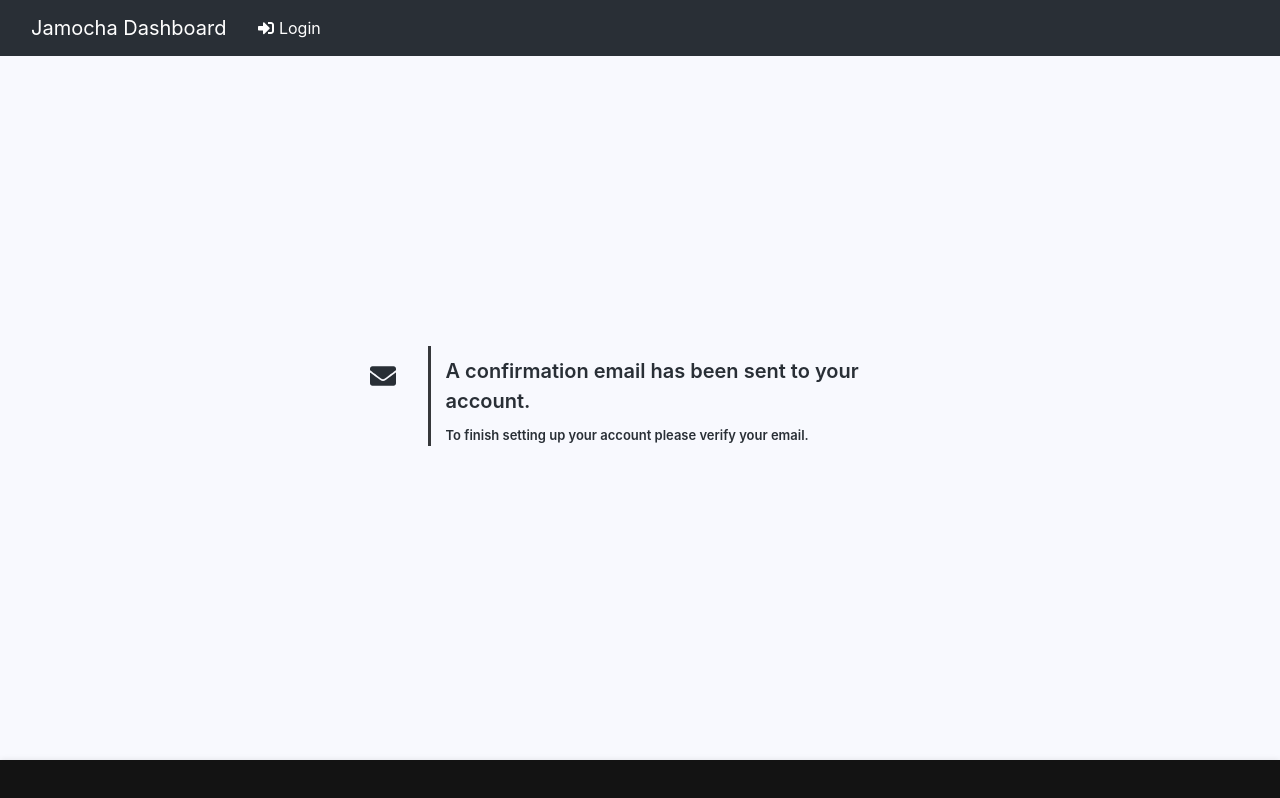
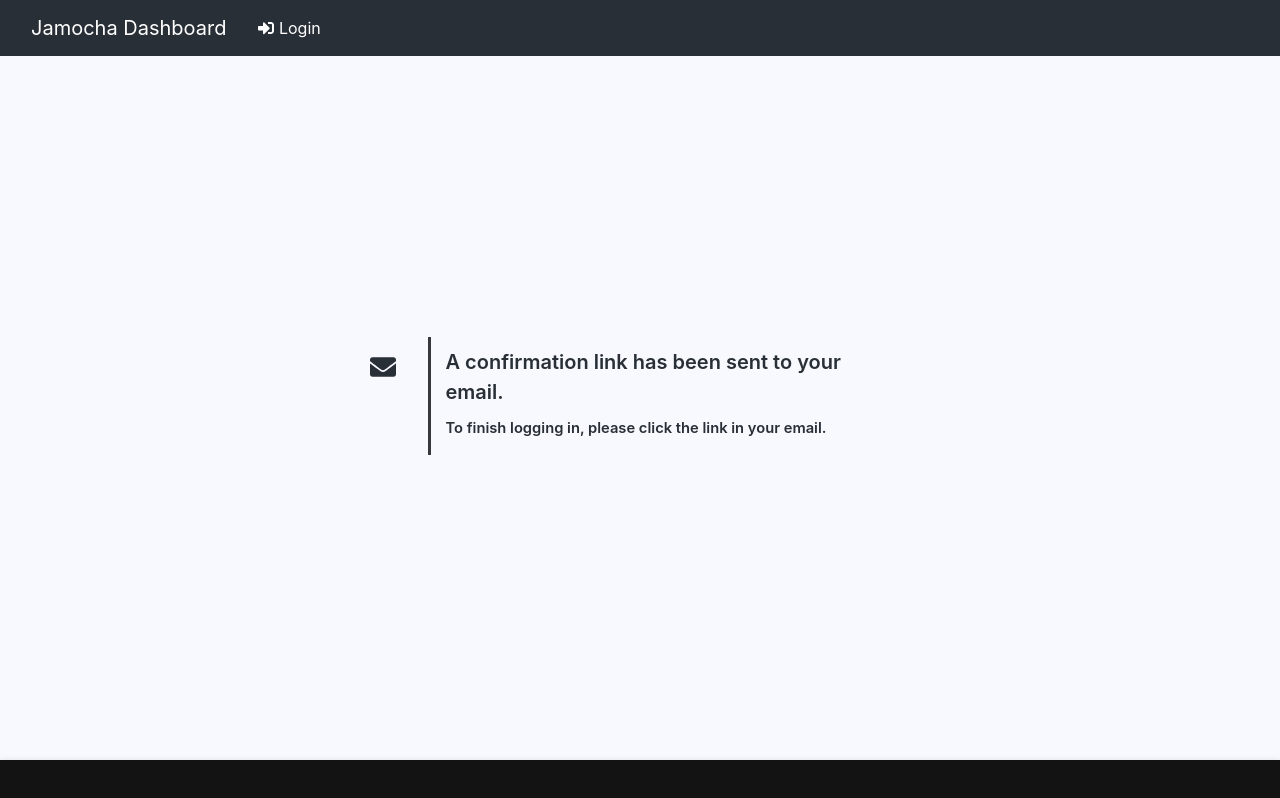
Before and after one commit to jamochamedia/client-cms-Contentful, a React (Create React App) app: page /verify in a window 1280 px wide. Built offline with nearby package versions, Linux system fonts and the light colour scheme; no server answers; what auth0-js, redux-immutable-state-invariant would draw is missing.

Commit message:
fixed login copy

```diff
--- a/src/app/routes/Auth/Login.js
+++ b/src/app/routes/Auth/Login.js
@@ -3,7 +3,7 @@ import { Container, Row, Col, Input, Button } from "reactstrap";
 
 import styled from "styled-components";
 
-import { H1, H2, H5 } from "../../components/Typography/HeaderText";
+import { H1, H2, H4 } from "../../components/Typography/HeaderText";
 import { FontAwesomeIcon } from "@fortawesome/react-fontawesome";
 
 import { ssoLogin } from "../../../utils/Auth/Auth";
@@ -28,8 +28,16 @@ const LeftBorder = styled.div`
 `;
 
 const InputWrap = styled.div`
+  overflow: hidden;
+  padding-right: 0.5em;
+  margin-top: 15px;
   margin-bottom: 10px;
 `;
+
+const right = {
+  marginTop: "15px",
+  float: "right"
+};
 
 export default class Login extends React.Component {
   state = {
@@ -51,7 +59,7 @@ export default class Login extends React.Component {
         <Row>
           <MainContainer>
             <ContentContainer>
-              <Col xs={{ size: 6, offset: 3 }}>
+              <Col xs={{ size: 10, offset: 1 }} lg={{ size: 6, offset: 3 }}>
                 <Row>
                   <Col xs="12" sm="2" md="1">
                     <H1>
@@ -61,22 +69,18 @@ export default class Login extends React.Component {
                   <Col xs="12" sm="10" md="11">
                     <LeftBorder>
                       <H2>Enter Your Email</H2>
-                      <H5>
+                      <H4>
                         We'll send you a confirmation link to get started.
-                      </H5>
-                      <Row>
-                        <Col xs="12" md="12" lg="8">
+                      </H4>
+                      <Button style={right} onClick={this._sso}>
+                        Confirm
+                      </Button>
                       <InputWrap>
                         <Input
                           placeholder="example@example.com"
                           onChange={this._onChange}
                         />
                       </InputWrap>
-                        </Col>
-                        <Col xs="12" md="12" lg="4">
-                          <Button onClick={this._sso}>Confirm</Button>
-                        </Col>
-                      </Row>
                     </LeftBorder>
                   </Col>
                 </Row>
--- a/src/app/routes/Auth/Verify.js
+++ b/src/app/routes/Auth/Verify.js
@@ -2,7 +2,7 @@ import React, { Component } from "react";
 import { Container, Row, Col } from "reactstrap";
 
 import styled from "styled-components";
-import { H1, H2, H5 } from "../../components/Typography/HeaderText";
+import { H1, H2, H4 } from "../../components/Typography/HeaderText";
 import { FontAwesomeIcon } from "@fortawesome/react-fontawesome";
 
 const MainContainer = styled.div`
@@ -24,6 +24,10 @@ const LeftBorder = styled.div`
   padding-left: 15px;
 `;
 
+const bottom = {
+  paddingBottom: "15px"
+};
+
 export default class Verify extends Component {
   render() {
     return (
@@ -31,7 +35,7 @@ export default class Verify extends Component {
         <Row>
           <MainContainer>
             <ContentContainer>
-              <Col xs={{ size: 6, offset: 3 }}>
+              <Col xs={{ size: 10, offset: 1 }} lg={{ size: 6, offset: 3 }}>
                 <Row>
                   <Col xs="12" sm="2" md="1">
                     <H1>
@@ -40,13 +44,11 @@ export default class Verify extends Component {
                   </Col>
                   <Col xs="12" sm="10" md="11">
                     <LeftBorder>
-                      <H2>
-                        A confirmation email has been sent to your account.
-                      </H2>
-                      <H5>
-                        To finish setting up your account please verify your
+                      <H2>A confirmation link has been sent to your email.</H2>
+                      <H4 style={bottom}>
+                        To finish logging in, please click the link in your
                         email.
-                      </H5>
+                      </H4>
                     </LeftBorder>
                   </Col>
                 </Row>
```
Lines whose indentation alone changed are shown as unchanged.
